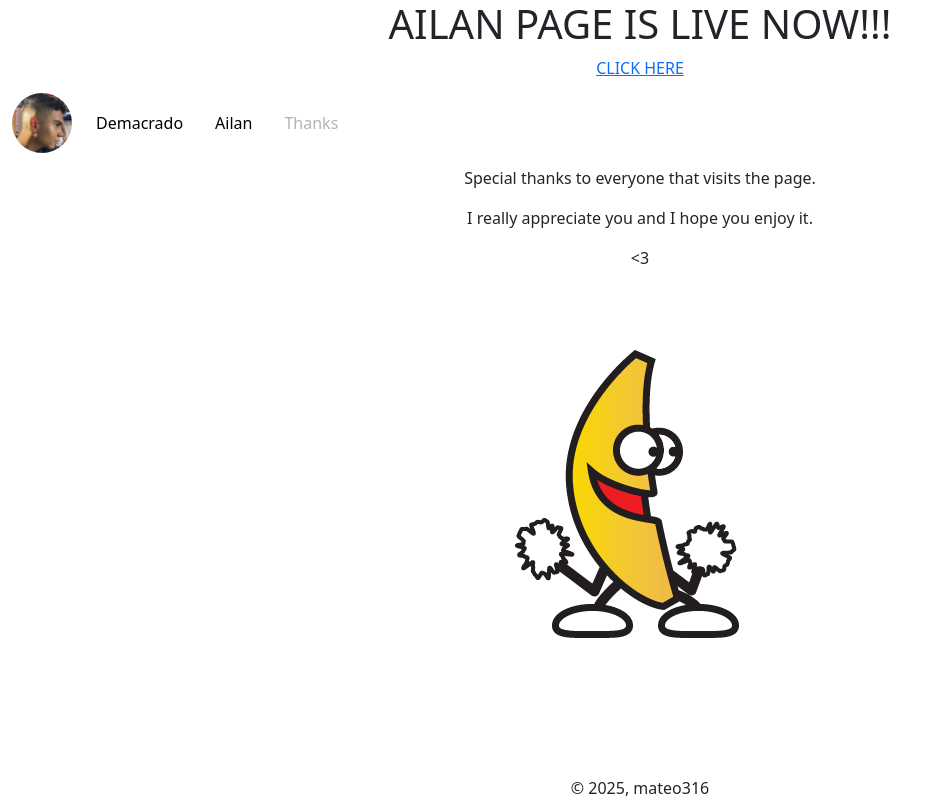
After one commit to Mateo3162/mateo316, a PHP site: page /thanks.html in a window 1280 px wide. The commit adds this page. Shown: the whole page, without its empty margins (0-940 px from the left). Run offline with PHP 8.4, Linux system fonts and the light colour scheme.

Commit message:
created thanks page and removed gordo header

```diff
--- a/fernan.css
+++ b/fernan.css
@@ -3,21 +3,28 @@ h1, footer, h2, #ailandesc, .announcement, #ailanblock{
     align-items: center;
     justify-content: center;
 }
+#thanks {
+    display: flex;
+    flex-direction: column;
+    align-items: center;
+    justify-content: center;
+    min-height: 100px;
+  }
 @media (min-width: 767.99px) {
-    #ailanblock { /* Target the specific container */
-        position: relative; /* Essential for absolute positioning */
+    #ailanblock {
+        position: relative;
         min-height: 90vh;
         min-width: 40vh;
     }
 }
 @media (max-width: 767.98px) {
-    #ailanblock { /* Target the specific container */
-        position: relative; /* Essential for absolute positioning */
+    #ailanblock {
+        position: relative;
         min-height: 50vh;
         min-width: 50vh;
     }
     .border-mobile {
-        border-bottom: 1px solid #6c757d; /* Or another Bootstrap color if you know it */
+        border-bottom: 1px solid #6c757d;
         border-top: 1px solid #6c757d;
     }
     .border-mobile .nav-link:first-child {
@@ -31,10 +38,10 @@ h1, footer, h2, #ailandesc, .announcement, #ailanblock{
     left: 0;
     width: 100%;
     height: 100%;
-    background-image: url("images/12.jpeg"); /* Your image path */
-    background-size: cover; /* Or contain, auto, etc. */
+    background-image: url("images/12.jpeg");
+    background-size: cover;
     background-repeat: no-repeat;
-    z-index: -1; /* Behind the content */
+    z-index: -1;
 }
 #ailanletra {
     color: rgb(255, 0, 0);
@@ -44,6 +51,6 @@ h1, footer, h2, #ailandesc, .announcement, #ailanblock{
     margin: 0 8px;
 }
 .border-mobile .nav-link {
-    border-bottom: none; /* Remove default bottom border */
-    border-top: none; /* Remove default top border */
+    border-bottom: none;
+    border-top: none;
 }
--- a/index.html
+++ b/index.html
@@ -22,8 +22,7 @@
 <body class="d-flex flex-column min-vh-100">
     <script src="https://cdn.jsdelivr.net/npm/bootstrap@5.3.3/dist/js/bootstrap.bundle.min.js" integrity="sha384-YvpcrYf0tY3lHB60NNkmXc5s9fDVZLESaAA55NDzOxhy9GkcIdslK1eN7N6jIeHz" crossorigin="anonymous"></script>
     <header>
-        <a class="nav-link active" href="index.html"><h1>El gordo es mi putica</h1></a>
-        <h2>AILAN PAGE IS LIVE NOW!!!</h2>
+        <a class="nav-link active" href="index.html"><h1>AILAN PAGE IS LIVE NOW!!!</h1></a>
         <a class="announcement" href="a1.html">CLICK HERE</a>
     </header>
     <nav class="navbar navbar-expand-lg bg-terciary">
@@ -37,7 +36,8 @@
         <div class="collapse navbar-collapse" id="navbarNavAltMarkup">
           <div class="navbar-nav border-mobile">
             <a class="nav-link active border-mobile mx-2" href="g1.html">Demacrado</a>
-            <a class="nav-link active mx-2" href="a1.html">Ailan</a>
+            <a class="nav-link active border-mobile mx-2" href="a1.html">Ailan</a>
+            <a class="nav-link active mx-2" href="thanks.html">Thanks</a>
           </div>
         </div>
       </div>
--- /dev/null
+++ b/thanks.html
@@ -0,0 +1,42 @@
+<!DOCTYPE html>
+<html lang="en">
+<head>
+    <link href="https://cdn.jsdelivr.net/npm/bootstrap@5.3.3/dist/css/bootstrap.min.css" rel="stylesheet" integrity="sha384-QWTKZyjpPEjISv5WaRU9OFeRpok6YctnYmDr5pNlyT2bRjXh0JMhjY6hW+ALEwIH" crossorigin="anonymous">
+    <meta charset="UTF-8">
+    <meta name="viewport" content="width=device-width, initial-scale=1.0">
+    <title>mateo316</title>
+    <link rel="stylesheet" href="fernan.css">
+    <link rel="icon" href="images/5.jpeg" type="image/icon type">
+</head>
+<body class="d-flex flex-column min-vh-100">
+    <script src="https://cdn.jsdelivr.net/npm/bootstrap@5.3.3/dist/js/bootstrap.bundle.min.js" integrity="sha384-YvpcrYf0tY3lHB60NNkmXc5s9fDVZLESaAA55NDzOxhy9GkcIdslK1eN7N6jIeHz" crossorigin="anonymous"></script>
+    <header>
+        <a class="nav-link active" href="index.html"><h1>AILAN PAGE IS LIVE NOW!!!</h1></a>
+        <a class="announcement" href="a1.html">CLICK HERE</a>
+    </header>
+    <nav class="navbar navbar-expand-lg bg-terciary">
+      <div class="container-fluid">
+        <a class="navbar-brand me-auto" href="index.html">
+          <img src="images/5.jpeg" class="rounded-circle  me-2" alt="Bootstrap" width="60" height="60">
+        </a>
+        <button class="navbar-toggler" type="button" data-bs-toggle="collapse" data-bs-target="#navbarNavAltMarkup" aria-controls="navbarNavAltMarkup" aria-expanded="false" aria-label="Toggle navigation">
+          <span class="navbar-toggler-icon"></span>
+        </button>
+        <div class="collapse navbar-collapse" id="navbarNavAltMarkup">
+          <div class="navbar-nav border-mobile">
+            <a class="nav-link active border-mobile  mx-2" href="g1.html">Demacrado</a>
+            <a class="nav-link active border-mobile mx-2" href="a1.html">Ailan</a>
+            <a class="nav-link disabled mx-2 " href="thanks.html">Thanks</a>
+          </div>
+        </div>
+      </div>
+  </nav>
+    <div id="thanks">
+        <p>Special thanks to everyone that visits the page.</p>
+        <p>I really appreciate you and I hope you enjoy it.</p>
+        <p>&#60;3</p>
+        <img src="images/thanks.gif" class="mx-auto img-fluid">
+    </div>
+    <footer class="mt-auto">© 2025, mateo316</footer>
+</body>
+</html>
```
Also changed, not shown: a1.html (+5 -4 lines), ailan.txt (+2 -7 lines), g1.html (+5 -4 lines), images/thanks.gif (added), 1 other file.
